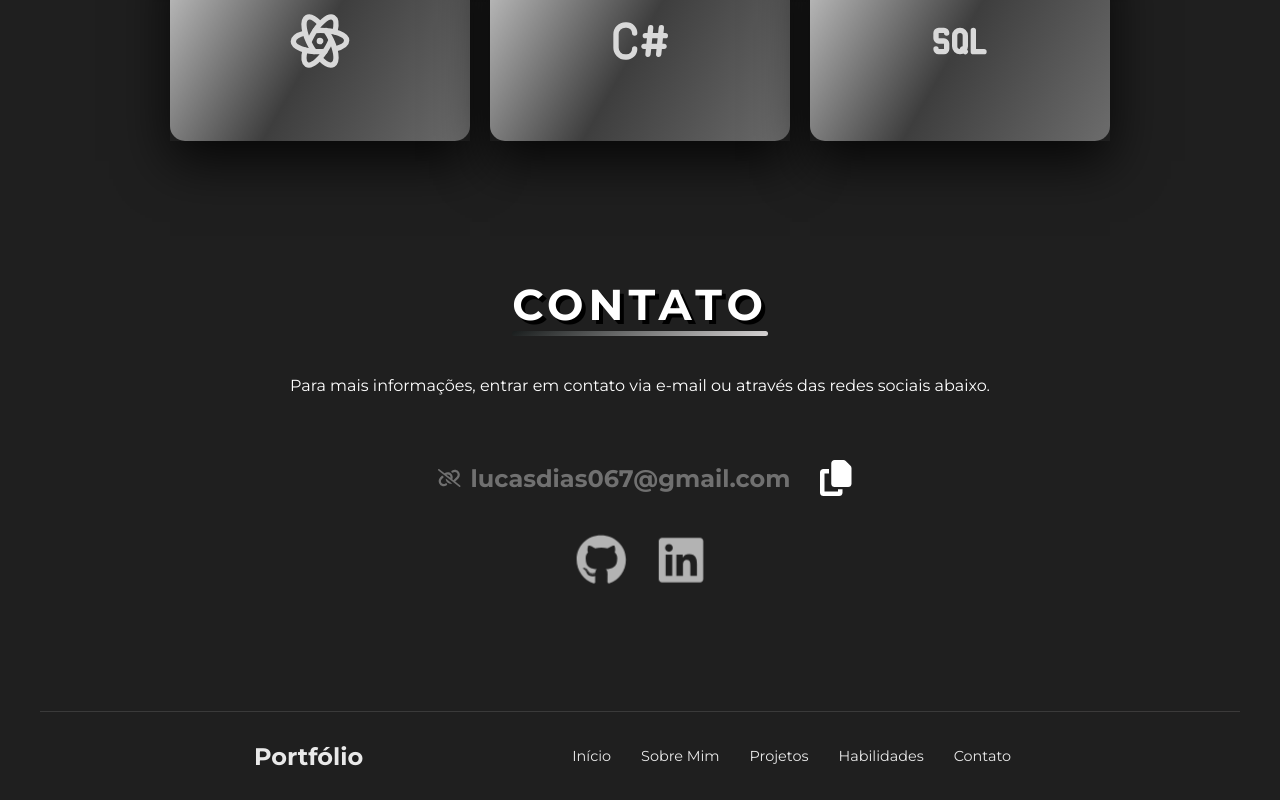
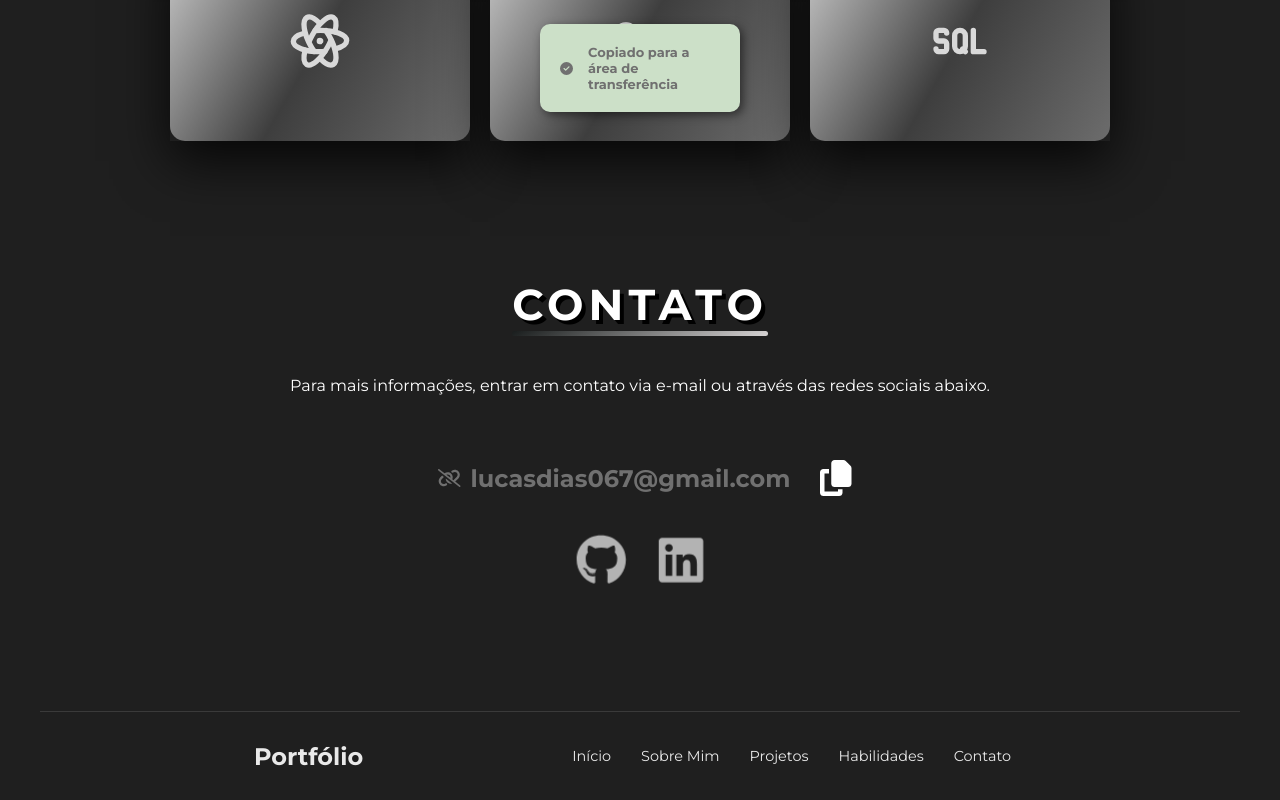
Before and after one commit to Lucasdias067/portfolio-pessoal, a Next.js app: page / in a window 1280 px wide. Both pictures are taken after a click on the element "Clique para copiar". Shown: the part 3299-4099 px from the top of the page. Built offline with nearby package versions, Linux system fonts and the light colour scheme.

Commit message:
new functions

```diff
--- a/src/app/contact/page.tsx
+++ b/src/app/contact/page.tsx
@@ -4,14 +4,21 @@ import { useState } from "react"
 import "./style.css"
 import { FontAwesomeIcon } from "@fortawesome/react-fontawesome"
 import { faGithub, faLinkedin } from "@fortawesome/free-brands-svg-icons"
-import { faCopy, faLinkSlash } from "@fortawesome/free-solid-svg-icons"
+import { faCopy, faLinkSlash, faCheckCircle } from "@fortawesome/free-solid-svg-icons"
 
 export default function Contact() {
+
+  const [showModal, setShowModal] = useState(false);
 
   const copy = "lucasdias067@gmail.com";
 
   function clipboard() {
     navigator.clipboard.writeText(copy)
+    setShowModal(true);
+
+    setTimeout(() => {
+      setShowModal(false)
+    }, 5000)
   }
 
   return (
@@ -29,6 +36,12 @@ export default function Contact() {
             <FontAwesomeIcon icon={faCopy} size="xl" />
           </span>
         </h2>
+        {showModal && (
+        <div className="modal">
+          <FontAwesomeIcon icon={faCheckCircle} size="1x" />
+          <p>Copiado para a área de transferência</p>
+        </div>
+      )}
         <div>
           <Link href="https://github.com/Lucasdias067/" target="_blank" className="link-contato" title="GitHub">
             <FontAwesomeIcon icon={faGithub} size="3x" beatFade />
--- a/src/app/contact/style.css
+++ b/src/app/contact/style.css
@@ -30,6 +30,25 @@
   margin: 0 18px;
 }
 
+.modal {
+  display: flex;
+  gap: 15px;
+  align-items: center;
+  position: fixed;
+  background-color: #cce0c8;
+  color: #707070;
+  font-weight: bold;
+  font-size: 13px;
+  box-shadow: 3px 3px 10px rgba(0, 0, 0, 0.5);
+  border-radius: 10px;
+  max-width: 200px;
+  top: 3%;
+  left: 50%;
+  transform: translateX(-50%);
+  padding: 20px;
+  z-index: 999;
+}
+
 @media (max-width: 560px) {
   #contact {
     margin: 25%
--- a/src/app/footer/style.css
+++ b/src/app/footer/style.css
@@ -42,8 +42,12 @@ footer {
   }
 }
 
-@media (max-width: 528px) {
+@media (max-width: 498px) {
   .rodape {
     flex-direction: column;
   }
+
+  #link-name2 {
+    display: none;
+  }
 }
--- a/src/app/header/style.css
+++ b/src/app/header/style.css
@@ -57,5 +57,13 @@ header {
   header,
   .navigation_header {
     flex-direction: column;
+    gap: 30px;
   }
 }
+
+@media (max-width: 425px) {
+
+  .link-name {
+    display: none;
+  }
+}
--- a/src/app/projectList/page.tsx
+++ b/src/app/projectList/page.tsx
@@ -7,11 +7,17 @@ import "./style.css"
 export default function ProjectsList() {
 
   const [projects, setProjects] = useState(projectsLists);
+  const [projectsBool, setProjectsBool] = useState(false);
+
+  function filterIsTrue(name: string) {
+    setProjectsBool(!projectsBool)
+    const filtered = projectsLists.filter(({ category }) => category === name);
+    projectsBool ? setProjects(filtered) : setProjects(projectsLists)
+  }
 
   function filterFunction(e?: React.MouseEvent<HTMLButtonElement>) {
     const name = (e?.target as HTMLButtonElement)?.name
-    const filtered = projectsLists.filter(({ category }) => category === name);
-    setProjects(filtered);
+    filterIsTrue(name)
   }
 
   return (
--- a/src/app/projectList/style.css
+++ b/src/app/projectList/style.css
@@ -47,6 +47,7 @@
   width: 300px;
   height: 200px;
   transition: 0.5s;
+  border-radius: 7px;
 }
 
 .face1 {
@@ -102,13 +103,14 @@
   color: #333;
   padding: 5px;
   border: 1px solid #333;
+  border-radius: 5px;
 }
 
 .face2 a:hover {
-  background: #5ae974;
-  color: rgb(0, 0, 0);
-  transition: 0.4s;
-  border: 1px solid #5ae974;
+  background: #333;
+  color: #fff;
+  transition: 0.6s;
+  border: none;
 }
 
 @media (max-width: 768px) {
--- a/src/app/skills/style.css
+++ b/src/app/skills/style.css
@@ -61,6 +61,12 @@
   gap: 10px;
 }
 
+@media (max-width: 768px) {
+  .card__giratorio-conteudo--traseira div {
+    height: 90%;
+}
+}
+
 @media (max-width: 424px) {
   .card__giratorio {
     width: 250px;
```
